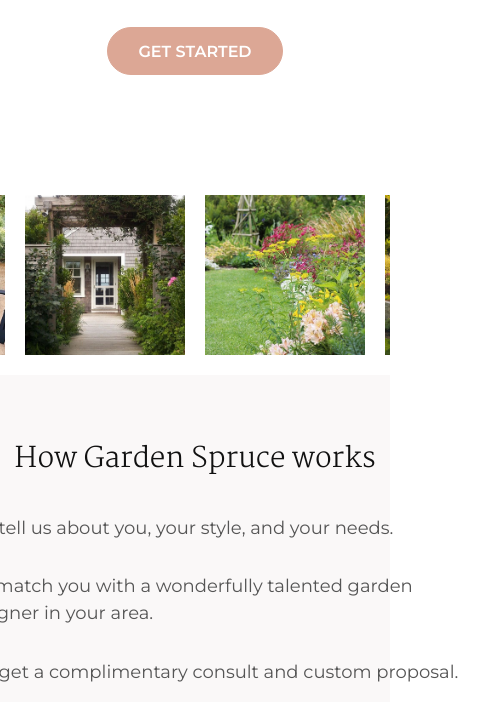
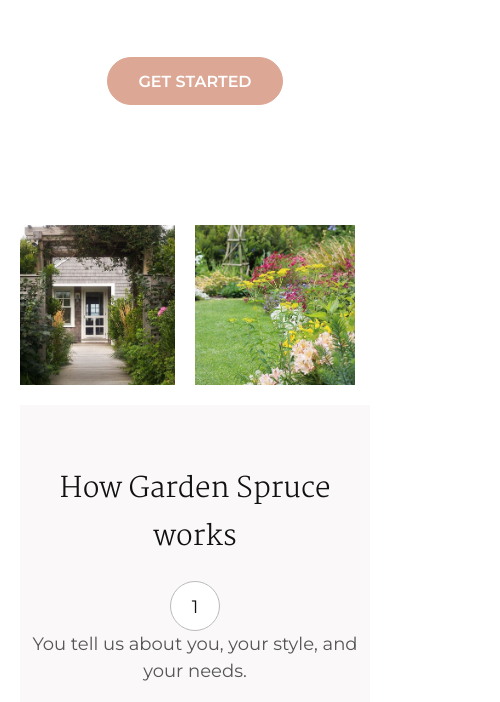
Before and after one commit to bczulauf/octavia, a plain HTML site: page public/index.html in a window 390 px wide. Shown: the part 479-1181 px from the top of the page, 500 px wide, since content can reach past the window. Drawn offline with Linux system fonts and the light colour scheme; no server answers.

Commit message:
mobile friendly

```diff
--- a/public/app.css
+++ b/public/app.css
@@ -49,7 +49,7 @@ p {
 .num {
     border: 1px solid #bbb;
     height: 50px;
-    width: 50px;
+    flex: 0 0 50px;
     line-height: 50px;
     text-align: center;
     border-radius: 30px;
@@ -69,6 +69,7 @@ p {
     background-position: center;
     background-size: contain;
     background-repeat: no-repeat;
+    margin-right: 20px;
 }
 
 .center-img {
@@ -81,6 +82,7 @@ p {
     border: 4px solid #fff;
     outline: 1px solid #555;
     margin-top: 20px;
+    box-sizing: border-box;
 }
 
 .p-serif {
@@ -149,11 +151,6 @@ p {
 
 .block {
     display: block;
-}
-
-.container {
-    max-width: 1060px;
-    margin: 0 auto;
 }
 
 .flex {
@@ -327,6 +324,7 @@ p {
     line-height: 30px;
     text-align: center;
     margin-bottom: 10px;
+    margin-right: 20px;
 }
 
 .price-box {
@@ -406,3 +404,20 @@ p {
     flex-wrap: nowrap;
     overflow: hidden;
 }
+
+/*  #Mobile
+================================================== */
+@media (max-width: 400px) {
+    .flex {
+        justify-content: center;
+    }
+    .col {
+        width: 100% !important;
+        margin-right: 0;
+        text-align: center;
+    }
+
+    .container {
+        padding: 0 20px;
+    }
+}
--- a/public/index.html
+++ b/public/index.html
@@ -5,6 +5,7 @@
         <script src="https://www.gstatic.com/firebasejs/4.6.0/firebase-firestore.js"></script>
         <link href="https://fonts.googleapis.com/css?family=Martel:300,400,700|Montserrat:400,600" rel="stylesheet">
         <link rel="stylesheet" type="text/css" href="app.css">
+        <link rel="icon" href="imgs/rose.ico">
         <meta name="viewport" content="width=device-width, initial-scale=1">
     </head>
     <body>
--- a/public/js/homePage.js
+++ b/public/js/homePage.js
@@ -6,6 +6,7 @@ class HomePage {
             <div class="flex center m-btm-md">
                 <div class="twelve motif" style="background-image: url(imgs/motif4.png)"></div>
             </div>
+            <div class="container">
                 <div class="flex center">
                     <div class="twelve">
                         <div class="m-btm-md text-center logo">Garden Spruce</div>
@@ -19,41 +20,41 @@ class HomePage {
                     <a href="" id="start-button" class="button button-primary button-lg m-btm-lg">Get Started</a>
                 </div>
                 <div class="flex center no-wrap m-btm-md">
-                    <div class="two col frame" style="background-image: url(imgs/one.jpg)"></div>
-                    <div class="two col frame" style="background-image: url(imgs/two.jpg)"></div>
-                    <div class="two col frame" style="background-image: url(imgs/garden6.jpg)"></div>
-                    <div class="two col frame" style="background-image: url(imgs/four.jpg)"></div>
-                    <div class="two col frame" style="background-image: url(imgs/five.jpg)"></div>
-                    <div class="two col frame" style="background-image: url(imgs/six.jpg)"></div>
-                    <div class="two col frame" style="background-image: url(imgs/garden1.jpg)"></div>
-                    <div class="two col frame" style="background-image: url(imgs/garden2.jpg)"></div>
-                    <div class="two col frame" style="background-image: url(imgs/garden3.jpg)"></div>
-                    <div class="two col frame" style="background-image: url(imgs/garden4.jpg)"></div>
+                        <div class="two frame" style="background-image: url(imgs/one.jpg)"></div>
+                        <div class="two frame" style="background-image: url(imgs/two.jpg)"></div>
+                        <div class="two frame" style="background-image: url(imgs/garden6.jpg)"></div>
+                        <div class="two frame" style="background-image: url(imgs/four.jpg)"></div>
+                        <div class="two frame" style="background-image: url(imgs/five.jpg)"></div>
+                        <div class="two frame" style="background-image: url(imgs/six.jpg)"></div>
+                        <div class="two frame" style="background-image: url(imgs/garden1.jpg)"></div>
+                        <div class="two frame" style="background-image: url(imgs/garden2.jpg)"></div>
+                        <div class="two frame" style="background-image: url(imgs/garden3.jpg)"></div>
+                        <div class="two frame" style="background-image: url(imgs/garden4.jpg)"></div>
                 </div>
-            <div class="flex center tan">
+                <div class="flex center tan m-btm-lg">
                     <div class="twelve">
                         <h3 class="text-center m-btm-md m-top-lg">How Garden Spruce works</h3>
-                    <div class="flex m-btm-lg">
-                        <div class="seven m-btm-lg">
+                        <div class="flex">
+                            <div class="seven m-btm-lg col">
                                 <div class="flex align-center m-btm-md">
                                     <div class="num col">1</div>
-                                <p class="six">You tell us about you, your style, and your needs.</p>
+                                    <p class="six col">You tell us about you, your style, and your needs.</p>
                                 </div>
                                 <div class="flex align-center m-btm-md">
                                     <div class="num col">2</div>
-                                <p class="six">We match you with a wonderfully talented garden designer in your area.</p>
+                                    <p class="six col">We match you with a wonderfully talented garden designer in your area.</p>
                                 </div>
                                 <div class="flex align-center m-btm-md">
                                     <div class="num col">3</div>
-                                <p class="six">You get a complimentary consult and custom proposal.</p>
+                                    <p class="six col">You get a complimentary consult and custom proposal.</p>
                                 </div>
                                 <div class="flex align-center m-btm-md">
                                     <div class="num col">4</div>
-                                <p class="six">You purchase a design package and receive a design and plant list.</p>
+                                    <p class="six col">You purchase a design package and receive a design and plant list.</p>
                                 </div>
                                 <div class="flex align-center m-btm-md">
                                     <div class="num col">5</div>
-                                <p class="six">We help you manage and execute your design from plant purchases to implementation.</p>
+                                    <p class="six col">We help you manage and execute your design from plant purchases to implementation.</p>
                                 </div>
                             </div>
                             <div class="col one"></div>
@@ -61,11 +62,11 @@ class HomePage {
                         </div>
                     </div>
                 </div>
-            <div class="wrapper">
-                <div class="container">
+                <div class="flex center">
+                    <div class="twelve">
                         <h3 class="text-center m-btm-md">Pricing</h3>
                         <div class="flex text-center">
-                        <div class="col four price-box">
+                            <div class="col four price-box m-btm-md">
                                 <h3 class="m-btm-md">Mini design</h3>
                                 <h4 class="m-btm-md">$149</h4>
                                 <p class="m-btm-lg">Get a quick design sketch for a single space.</p>
@@ -73,7 +74,7 @@ class HomePage {
                                     <a href="" id="start-button" class="button button-secondary button-lg">Select mini</a>
                                 </div>
                             </div>
-                        <div class="col four price-box">
+                            <div class="col four price-box m-btm-md">
                                 <h3 class="m-btm-md">Full design</h3>
                                 <h4 class="m-btm-md">$499</h4>
                                 <p class="m-btm-lg">Get a full garden design and complete product list.</p>
@@ -81,12 +82,13 @@ class HomePage {
                                     <a href="" id="start-button" class="button button-secondary button-lg">Select full</a>
                                 </div>
                             </div>
-                        <div class="col four price-box">
+                            <div class="col four price-box m-btm-md">
                                 <h3 class="m-btm-md">Consult</h3>
                                 <h4 class="m-btm-md">Free</h4>
                                 <p class="m-btm-lg">Get a complementary in-person consultation.</p>
                                 <div class="flex center">
                                     <a href="" id="start-button" class="button button-secondary button-lg">Select consult</a>
+                                </div>
                             </div>
                         </div>
                     </div>
```
Also changed, not shown: public/imgs/rose.ico (added). Lines whose indentation alone changed are shown as unchanged.
